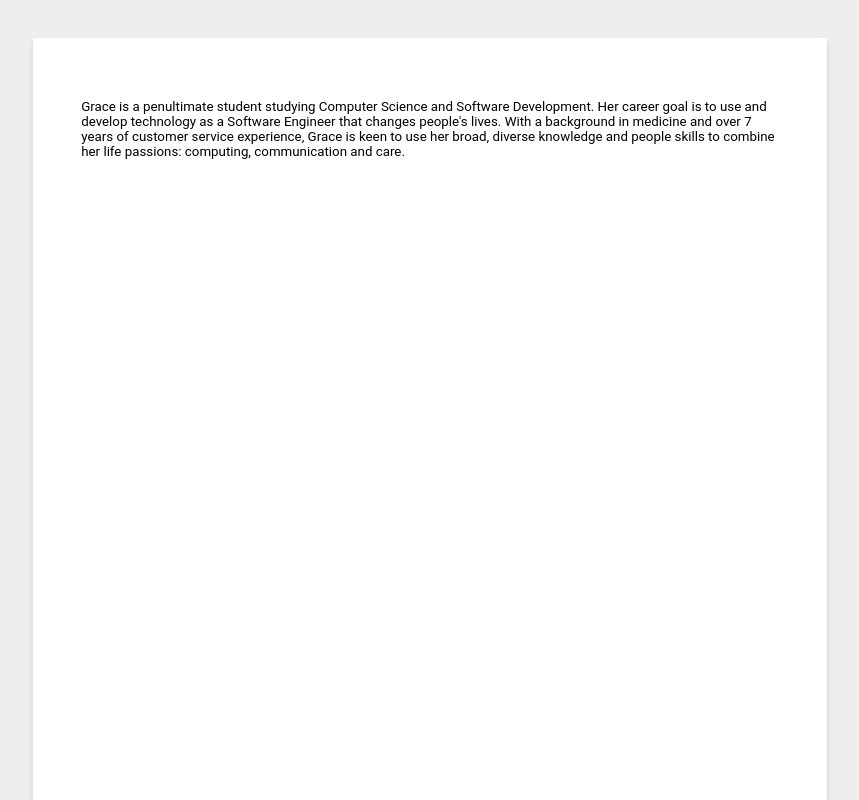
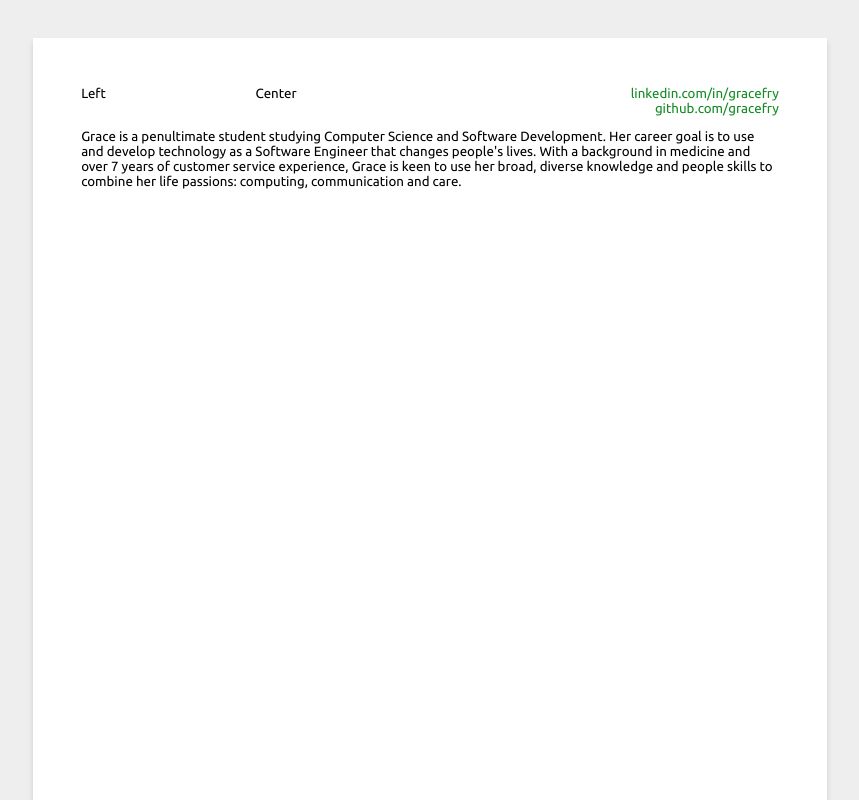
Before and after one commit to gracefry/CV, a plain HTML site: page index.html in a window 1280 px wide. Shown: the top 800 px of the page, without its empty margins (210-1069 px from the left). Drawn offline with Linux system fonts and the light colour scheme.

Commit message:
Add header and links

```diff
--- a/index.html
+++ b/index.html
@@ -5,12 +5,31 @@
     <meta http-equiv="X-UA-Compatible" content="IE=edge">
     <meta name="viewport" content="width=device-width, initial-scale=1.0">
     <title>Grace Fry CV</title>
+    <link rel="preconnect" href="https://fonts.googleapis.com">
+    <link rel="preconnect" href="https://fonts.gstatic.com" crossorigin>
+    <link href="https://fonts.googleapis.com/css2?family=Ubuntu:ital,wght@0,300\;0,400;0,500;0,700;1,300;1,400;1,500;1,700&display=swap" rel="stylesheet">
     <link rel="stylesheet" href="style.css">
 </head>
 <body>
     <div class="page">
         <div class="page-inner">
-            <div class="header"></div>
+            <div class="header">
+                <div class="panel" id="left">
+                    Left
+                </div>
+                <div class="panel" id="center">
+                    Center
+                </div>
+                <div class="panel" id="right">
+                    <a href="https://www.linkedin.com/in/gracefry">
+                        linkedin.com/in/gracefry
+                    </a>
+                    <br>
+                    <a href="https://www.github.com/gracefry">
+                        github.com/gracefry
+                    </a>
+                </div>
+            </div>
             <div class="objective">
                 <p>
                     Grace is a penultimate student studying Computer Science and
--- a/style.css
+++ b/style.css
@@ -1,3 +1,6 @@
+:root {
+    --highlight: rgb(19, 138, 35);
+}
 html, body {
     /* Page */
     margin: 0;
@@ -6,7 +9,7 @@ html, body {
     /* Font */
     font-size: 10pt;
     color: #000000;
-    font-family: Roboto, sans-serif;
+    font-family: 'Ubuntu', sans-serif;
 }
 
 * {
@@ -29,6 +32,28 @@ html, body {
     overflow-wrap: break-word;
 }
 
+.header {
+    display: flex;
+    justify-content: space-between;
+}
+    .header > #center {
+        flex: 2;
+    }
+
+    .header > #right {
+        text-align: right;
+        flex: 1;
+    }
+
+    .header > #left {
+        flex: 1;
+    }
+
+a {
+    text-decoration: none;
+    color: var(--highlight);
+}
+
 @media print {
 	.page {
         /* Thanks to https://github.com/delight-im/HTML-Sheets-of-Paper/blob/gh-pages/css/sheets-of-paper.css */
```
